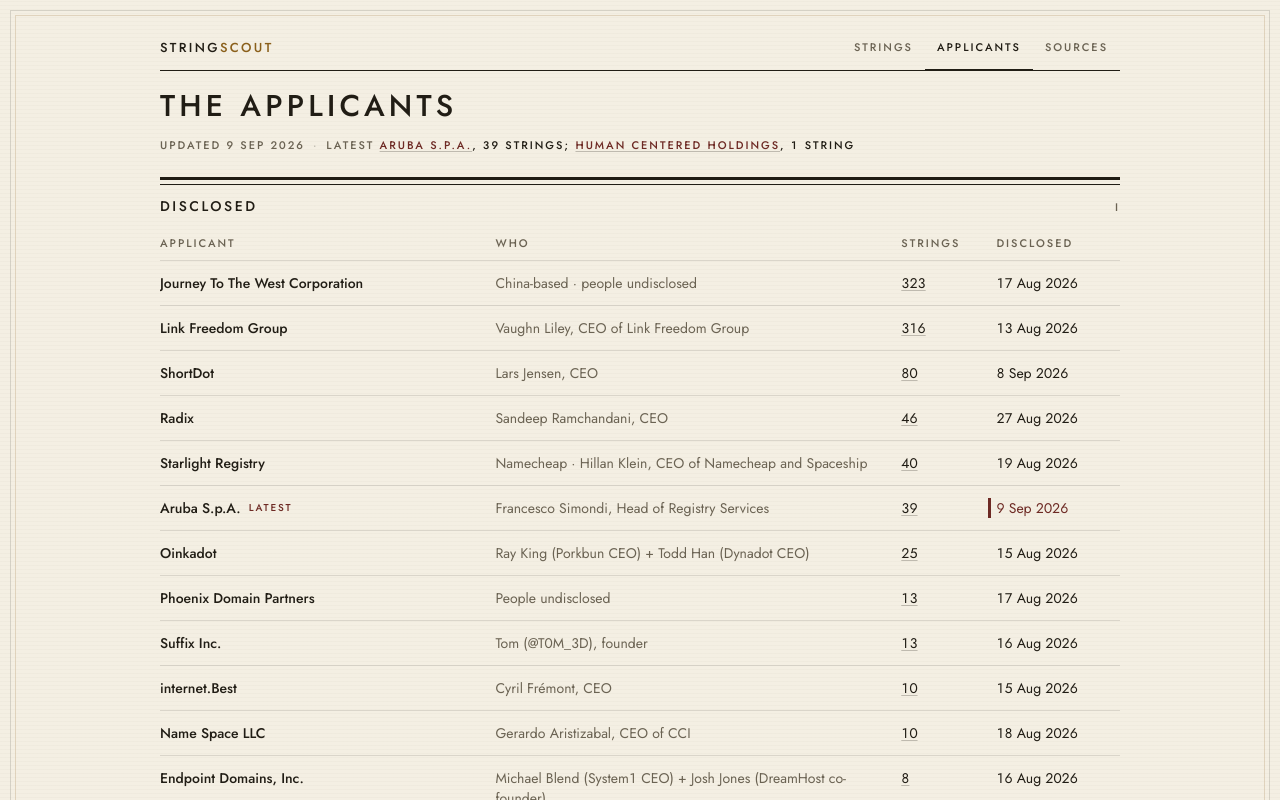
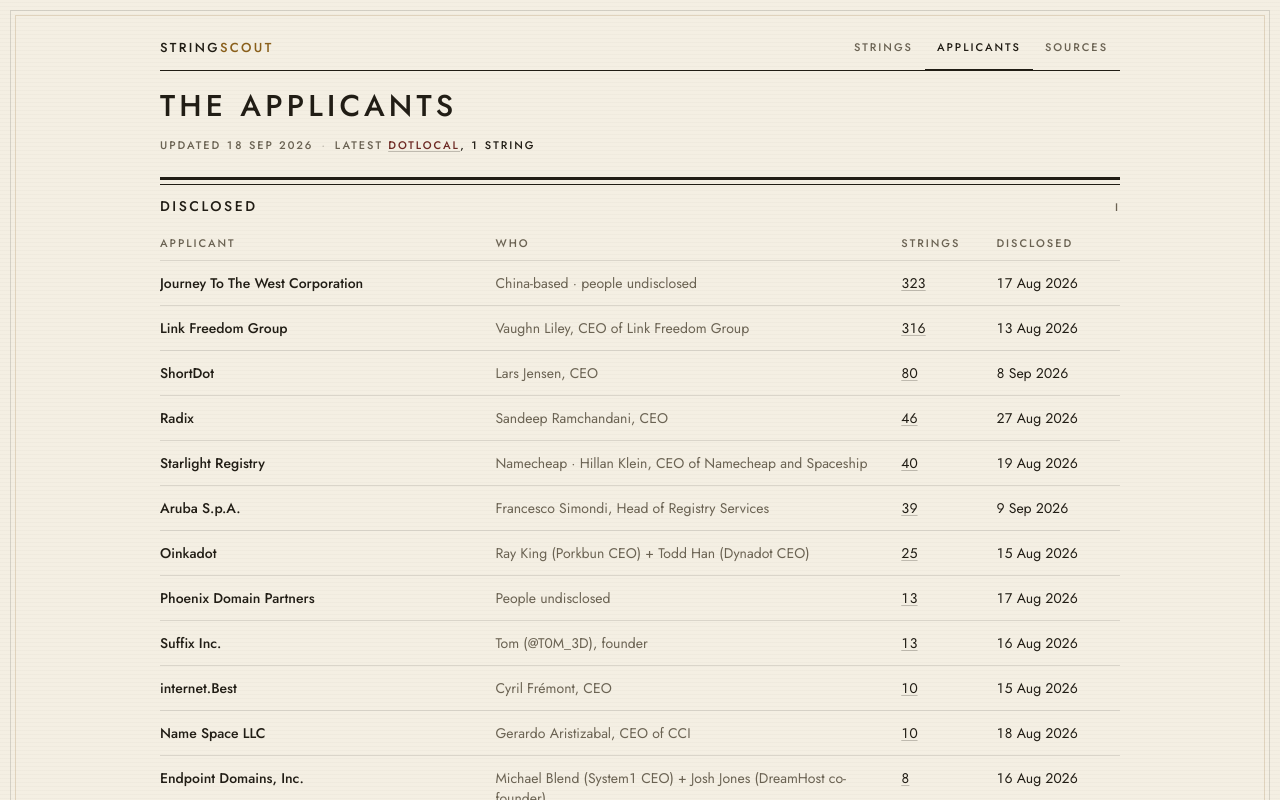
Before and after one commit to aslobodnik/stringscout, a Next.js app: page /applicants in a window 1280 px wide. Shown: the top 800 px of the page. Built offline with nearby package versions, Linux system fonts and the light colour scheme.

Commit message:
add dotlocal: .twente, filed per its own blog post

```diff
--- a/data/applicants.ts
+++ b/data/applicants.ts
@@ -360,6 +360,17 @@ export const handApplicants: Applicant[] = [
     note: null,
     sourceIds: ["hch"],
   },
+  {
+    slug: "dotlocal",
+    status: "disclosed",
+    name: "Dotlocal",
+    backers: "Siemen Roorda, Product Owner",
+    applicationCount: "1",
+    feesPaid: null,
+    revealedOn: "2026-09-17",
+    note: null,
+    sourceIds: ["dotlocal-twente"],
+  },
 ];
 
 export const applicants: Applicant[] = [
--- a/data/claims.ts
+++ b/data/claims.ts
@@ -154,6 +154,10 @@ const gatenaming = expand(["gate"], "gatenaming", ["d3-gate-x"]);
 // release. Single-string applicant naming its application, so primary.
 const hch = expand(["human"], "hch", ["hch"], "primary");
 
+// Dotlocal — .twente, officially submitted to ICANN per its own blog post.
+// Single-string applicant naming its application, so primary.
+const dotlocal = expand(["twente"], "dotlocal", ["dotlocal-twente"], "primary");
+
 // Unstoppable Domains — .agi, .robot, .hub and .xmr, filed per its own post
 // (with 0G Foundation, Hub Culture and Cake Wallet). Primary/replacement split
 // not stated. Its Applicant Auction intent rows join via ALIASES; the ones the
@@ -286,6 +290,7 @@ export const claims: Claim[] = dedupe([
   ...hccf,
   ...gatenaming,
   ...hch,
+  ...dotlocal,
   ...unstoppable,
   ...radix,
   ...agentcommunity,
--- a/data/meta.ts
+++ b/data/meta.ts
@@ -1,5 +1,5 @@
 // bump on every data edit
-export const lastUpdated = "2026-09-09";
+export const lastUpdated = "2026-09-18";
 
 // One place for the origin: metadata, the sitemap, robots and the JSON feed
 // all have to agree, and a mismatch silently splits a page's canonical from
--- a/data/sources.ts
+++ b/data/sources.ts
@@ -283,6 +283,14 @@ const handSources: Source[] = [
     date: "2026-08-13",
     kind: "reference",
   },
+  {
+    id: "dotlocal-twente",
+    outlet: "Dotlocal",
+    title: "Domeinextensie .twente komt eraan: aanvraag officieel ingediend",
+    url: "https://dotlocal.com/twente-aanvraag-ingediend/",
+    date: "2026-09-17",
+    kind: "applicant",
+  },
 ];
 
 // Numbered in bucket order so a superscript resolves to exactly one entry and
```
